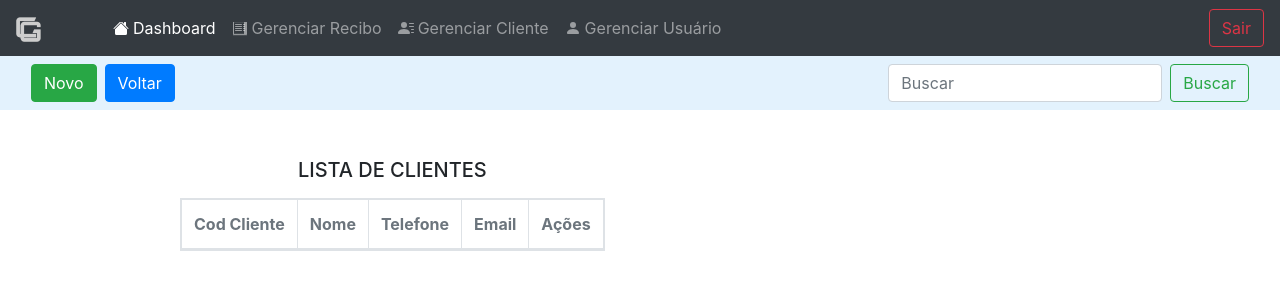
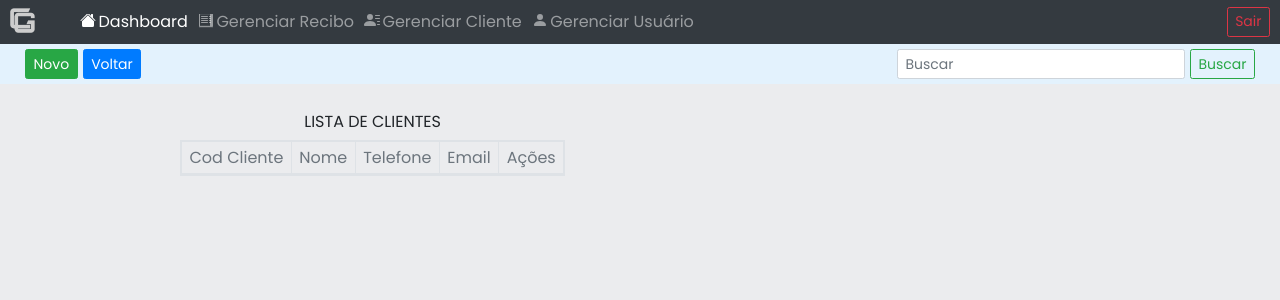
Before and after one commit to ericsonnascimento/projeto_django_recibo_grupocyber, a Django app: page /search in a window 1280 px wide. Shown: the top 300 px of the page. Run offline with Django 5.2, Linux system fonts and the light colour scheme; the visitor is signed in with stand-in values (Sample User, id 1); data that the repository does not hold is empty; some libraries are stand-ins or nearby versions.

Commit message:
adcionados 3 graficos como exemplos reais dentro do dashboard, criação de folhas de estilo, reset, styles, dashboard e sub_navbar.css.

```diff
--- /dev/null
+++ b/setup/static/css/reset.css
@@ -0,0 +1,49 @@
+/* http://meyerweb.com/eric/tools/css/reset/
+   v2.0 | 20110126
+   License: none (public domain)
+*/
+
+html, body, div, span, applet, object, iframe,
+h1, h2, h3, h4, h5, h6, p, blockquote, pre,
+a, abbr, acronym, address, big, cite, code,
+del, dfn, em, img, ins, kbd, q, s, samp,
+small, strike, strong, sub, sup, tt, var,
+b, u, i, center,
+dl, dt, dd, ol, ul, li,
+fieldset, form, label, legend,
+table, caption, tbody, tfoot, thead, tr, th, td,
+article, aside, canvas, details, embed,
+figure, figcaption, footer, header, hgroup,
+menu, nav, output, ruby, section, summary,
+time, mark, audio, video {
+	margin: 0;
+	padding: 0;
+	border: 0;
+	font-size: 100%;
+	font: inherit;
+	vertical-align: baseline;
+	text-decoration: none;
+}
+/* HTML5 display-role reset for older browsers */
+article, aside, details, figcaption, figure,
+footer, header, hgroup, menu, nav, section {
+	display: block;
+}
+body {
+	line-height: 1;
+}
+ol, ul {
+	list-style: none;
+}
+blockquote, q {
+	quotes: none;
+}
+blockquote:before, blockquote:after,
+q:before, q:after {
+	content: '';
+	content: none;
+}
+table {
+	border-collapse: collapse;
+	border-spacing: 0;
+}
--- /dev/null
+++ b/setup/static/css/styles.css
@@ -0,0 +1,21 @@
+
+:root {
+    --cor-de-fundo: #EBECEE;
+    --cor-branca: #FFFFFFFF;
+    --cor-laranja: #EB9B00;
+    --cor-azul-degrade: #002F52;
+    --fonte-principal: "Poppins";
+    --fonte-secundaria: "Josefin Sans";
+    --cor-preto: #000000;
+    --cor-cinza: #474646;
+    --cor-cinza-claro: #858585;
+
+    font-size: 62.5%;
+}
+
+body{
+    background-color: var(--cor-de-fundo);
+    font-family: var(--fonte-principal);
+    font-size: 1.6rem;
+    font-weight: 400;
+}
--- /dev/null
+++ b/setup/static/css/sub_navbar.css
@@ -0,0 +1,7 @@
+.btn {
+    font-size: 1.4rem;
+}
+
+.form-control {
+    font-size: 1.4rem;
+}
--- a/templates/shared/base.html
+++ b/templates/shared/base.html
@@ -6,8 +6,14 @@
     <meta charset="UTF-8">
     <meta name="viewport" content="width=device-width, initial-scale=1.0">
     <link rel="stylesheet" href="https://stackpath.bootstrapcdn.com/bootstrap/4.5.2/css/bootstrap.min.css">
+    <link rel="stylesheet" href="{% static 'css/reset.css' %}">
+    <link rel="stylesheet" href="{% static 'css/styles.css' %}">
     <!-- Arquivos CSS do Inputmask -->
     <link rel="stylesheet" href="{% static 'css/colormask.css' %}">
+    <link rel="stylesheet" href="{% static 'css/dashboard.css' %}">
+    <link rel="stylesheet" href="{% static 'css/sub_navbar.css' %}">
+    <link href="https://fonts.googleapis.com/css2?family=Poppins:ital,wght@0,100;0,200;0,300;0,400;0,500;0,600;0,700;0,800;0,900;1,100;1,200;1,300;1,400;1,500;1,600;1,700;1,800;1,900&display=swap" rel="stylesheet">
+    <link href="https://fonts.googleapis.com/css2?family=Josefin+Sans:ital,wght@0,100..700;1,100..700&family=Poppins:ital,wght@0,100;0,200;0,300;0,400;0,500;0,600;0,700;0,800;0,900;1,100;1,200;1,300;1,400;1,500;1,600;1,700;1,800;1,900&display=swap" rel="stylesheet">
 </head>
     {% include 'partials/_alerts.html' %}
 <body>
```
Also changed, not shown: apps/dashboard/views.py (+12 -4 lines), setup/static/css/dashboard.css (added, +28 -0 lines), static/css/dashboard.css (added, +28 -0 lines), static/css/reset.css (added, +49 -0 lines), static/css/styles.css (added, +21 -0 lines), static/css/sub_navbar.css (added, +7 -0 lines), templates/dashboard/dashboard.html (+7 -4 lines).
